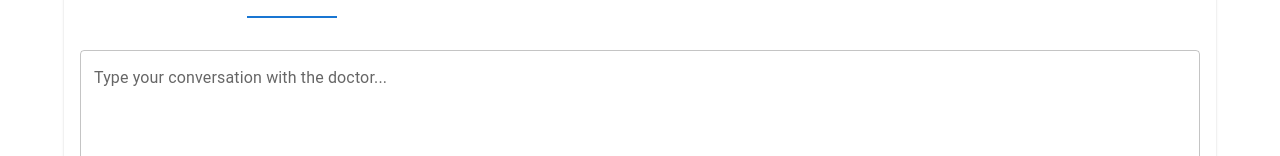
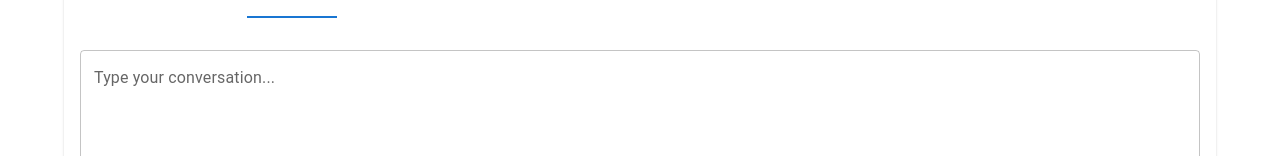
Before and after one commit to MeghaKariyappanavar/AI-CRM-HCP, a React app in the folder Frontend/: page /interaction in a window 1280 px wide. Both pictures are taken after a click on the tab "AI CHAT". Shown: the part 132-288 px from the top of the page. Built offline with nearby package versions, Linux system fonts and the light colour scheme; the HTML template or start-up script is replaced by a standard one.

Commit message:
Connect React AI chat with FastAPI backend

```diff
--- a/Frontend/src/pages/Interaction/LogInteraction.jsx
+++ b/Frontend/src/pages/Interaction/LogInteraction.jsx
@@ -1,4 +1,5 @@
 import { useState } from "react";
+import { generateAISummary } from "../../services/chatService";
 
 import {
     Container,
@@ -14,10 +15,11 @@ import {
 
 export default function LogInteraction() {
 
+    const [conversation, setConversation] = useState("");
+    const [aiResult, setAiResult] = useState(null);
     const [tab, setTab] = useState(0);
 
     return (
-
         <Container maxWidth="lg" sx={{ mt: 4 }}>
 
             <Typography
@@ -34,16 +36,11 @@ export default function LogInteraction() {
                     value={tab}
                     onChange={(e, value) => setTab(value)}
                 >
-
                     <Tab label="Structured Form" />
-
                     <Tab label="AI Chat" />
-
                 </Tabs>
 
-                {
-                    tab === 0 && (
-
+                {tab === 0 && (
                     <Box sx={{ mt: 4 }}>
 
                         <Grid container spacing={3}>
@@ -59,6 +56,7 @@ export default function LogInteraction() {
                                 <TextField
                                     fullWidth
                                     type="date"
+                                    InputLabelProps={{ shrink: true }}
                                 />
                             </Grid>
 
@@ -89,6 +87,7 @@ export default function LogInteraction() {
                                 <TextField
                                     fullWidth
                                     type="date"
+                                    InputLabelProps={{ shrink: true }}
                                 />
                             </Grid>
 
@@ -102,51 +101,55 @@ export default function LogInteraction() {
                             </Grid>
 
                             <Grid item xs={12}>
-
                                 <Button
                                     variant="contained"
                                     size="large"
                                 >
                                     Save Interaction
                                 </Button>
-
                             </Grid>
 
                         </Grid>
 
                     </Box>
+                )}
 
-                    )
-                }
-
-                {
-                    tab === 1 && (
-
+                {tab === 1 && (
                     <Box sx={{ mt: 4 }}>
 
                         <TextField
                             fullWidth
                             multiline
                             rows={8}
-                                label="Type your conversation with the doctor..."
+                            value={conversation}
+                            onChange={(e) => setConversation(e.target.value)}
+                            label="Type your conversation..."
                         />
 
                         <Button
+                            variant="contained"
                             sx={{ mt: 3 }}
-                                variant="contained"
+                            onClick={async () => {
+                                const result = await generateAISummary(conversation);
+                                setAiResult(result);
+                            }}
                         >
                             Generate AI Summary
                         </Button>
 
+                        {aiResult && (
+                            <Paper sx={{ mt: 3, p: 2 }}>
+                                <pre>
+                                    {JSON.stringify(aiResult, null, 2)}
+                                </pre>
+                            </Paper>
+                        )}
+
                     </Box>
-
-                    )
-                }
+                )}
 
             </Paper>
 
         </Container>
-
     );
-
 }
--- a/Frontend/src/services/api.js
+++ b/Frontend/src/services/api.js
@@ -0,0 +1,7 @@
+import axios from "axios";
+
+const api = axios.create({
+    baseURL: "http://127.0.0.1:8000/api"
+});
+
+export default api;
--- /dev/null
+++ b/Frontend/src/services/chatService.js
@@ -0,0 +1,10 @@
+import api from "./api";
+
+export const generateAISummary = async (message) => {
+
+    const response = await api.post("/chat", {
+        message
+    });
+
+    return response.data;
+};
```
Also changed, not shown: 1 other file (tests, documents, lock files or other folders). Lines whose indentation alone changed are shown as unchanged.
